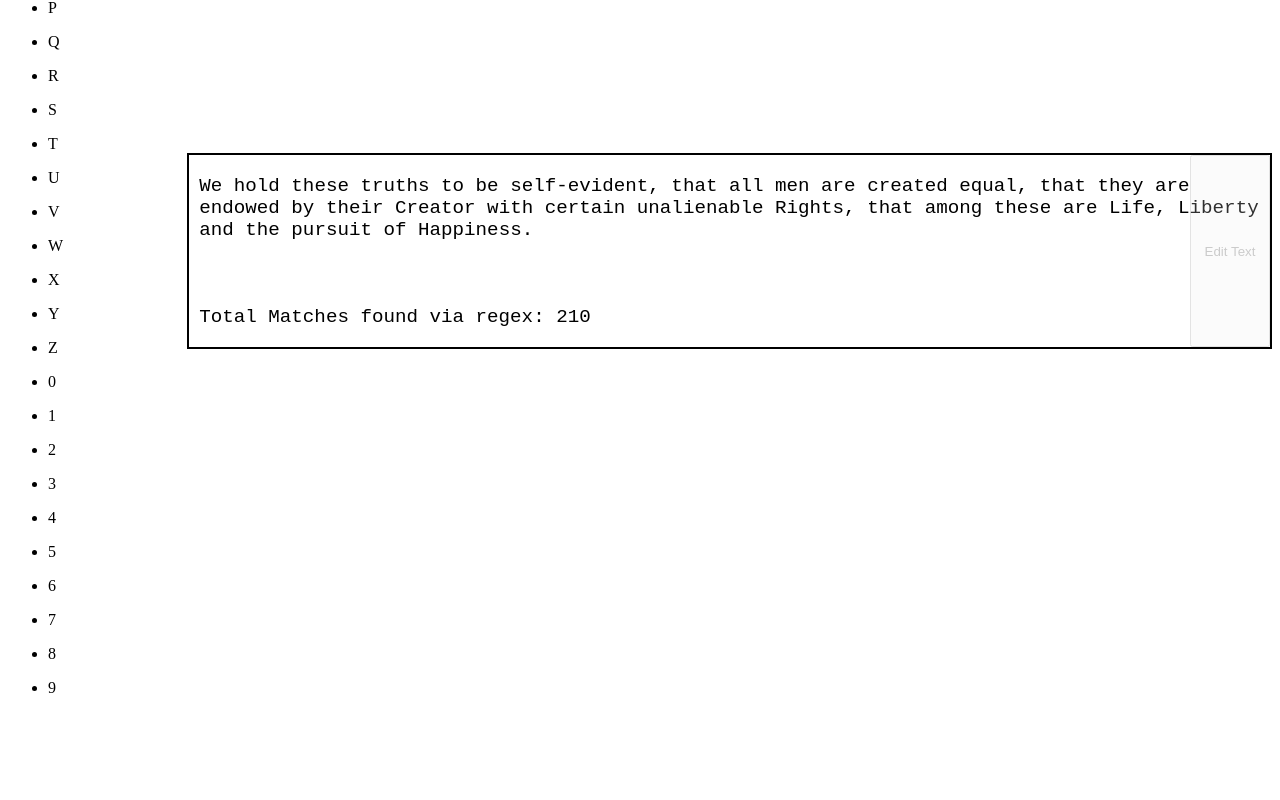
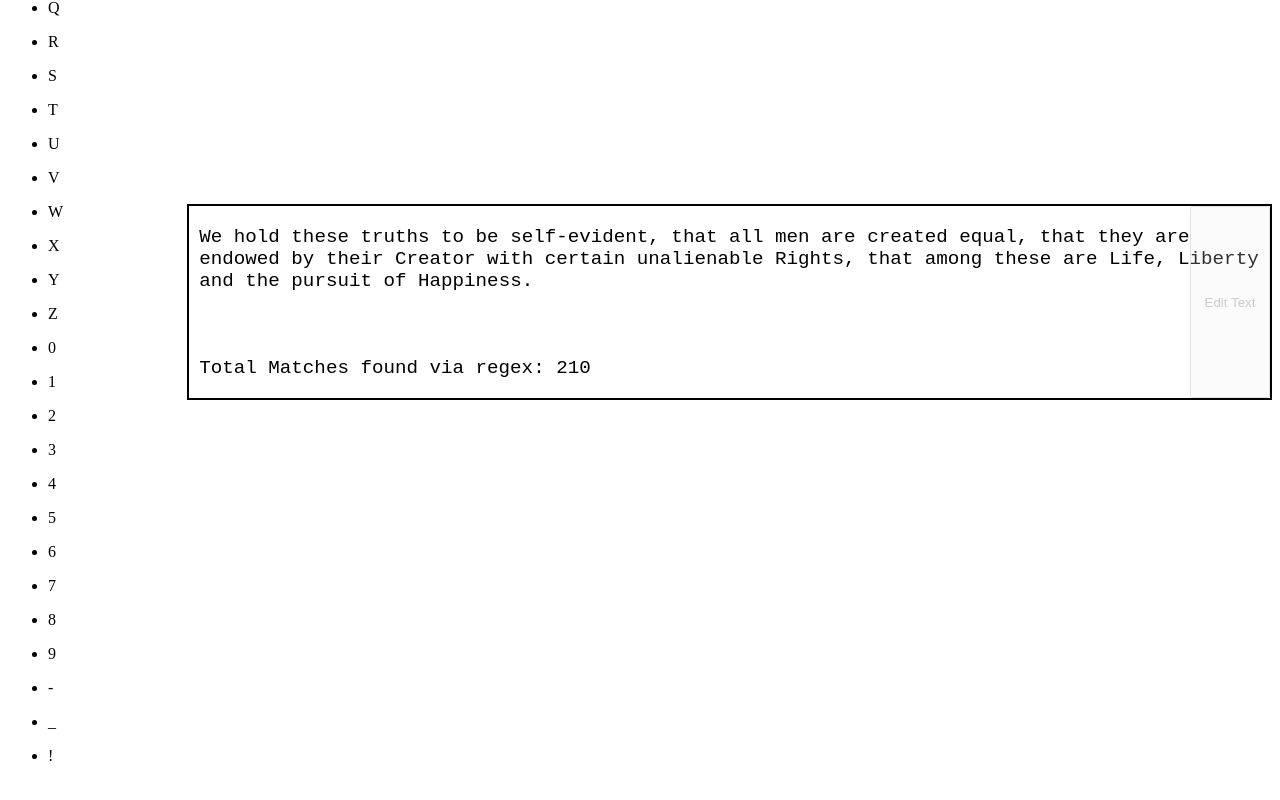
Before and after one commit to scratch-for-regex/main, a React (Create React App) app in the folder scratch/: page / in a window 1280 px wide. Shown: the part 1166-1966 px from the top of the page. Before the commit the page ends 1903 px from the top, so only its background shows below. Built offline with nearby package versions, Linux system fonts and the light colour scheme; what redux-promise-middleware would draw is missing.

Commit message:
added - _ and ?

```diff
--- a/scratch/src/data/index.js
+++ b/scratch/src/data/index.js
@@ -5,7 +5,7 @@ export const characterClasses = [
     { id: uuid(), regex: /\d/, purpose: "Select digit", acceptsInputs: false },
     {
         id: uuid(),
-        regex: /\s/,
+        regex: '\\s',
         purpose: "Select whitespace",
         acceptsInputs: false
     },
@@ -68,7 +68,12 @@ export const characterClasses = [
     { id: uuid(), regex: /6/, purpose: "", acceptsInputs: false },
     { id: uuid(), regex: /7/, purpose: "", acceptsInputs: false },
     { id: uuid(), regex: /8/, purpose: "", acceptsInputs: false },
-    { id: uuid(), regex: /9/, purpose: "", acceptsInputs: false }
+    { id: uuid(), regex: /9/, purpose: "", acceptsInputs: false },
+    // { id: uuid(), regex: /+/, purpose: "", acceptsInputs: false },
+    { id: uuid(), regex: /-/, purpose: "", acceptsInputs: false },
+    { id: uuid(), regex: /_/, purpose: "", acceptsInputs: false },
+    // { id: uuid(), regex: /?/, purpose: "", acceptsInputs: false },
+    { id: uuid(), regex: /!/, purpose: "", acceptsInputs: false },
 
     // { id: uuid(), regex: /()/, purpose: "Group", acceptsInputs: false },
     // {
```
